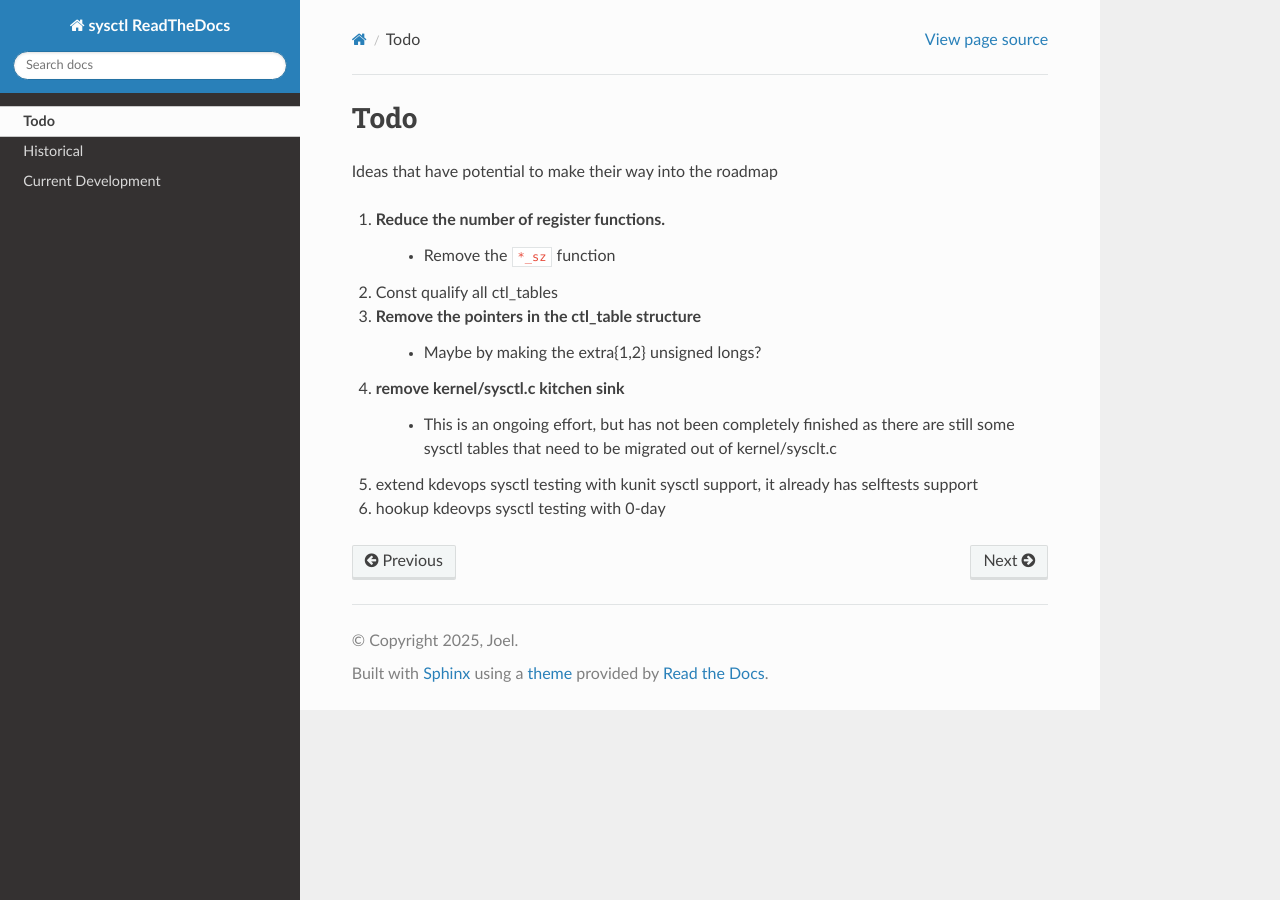
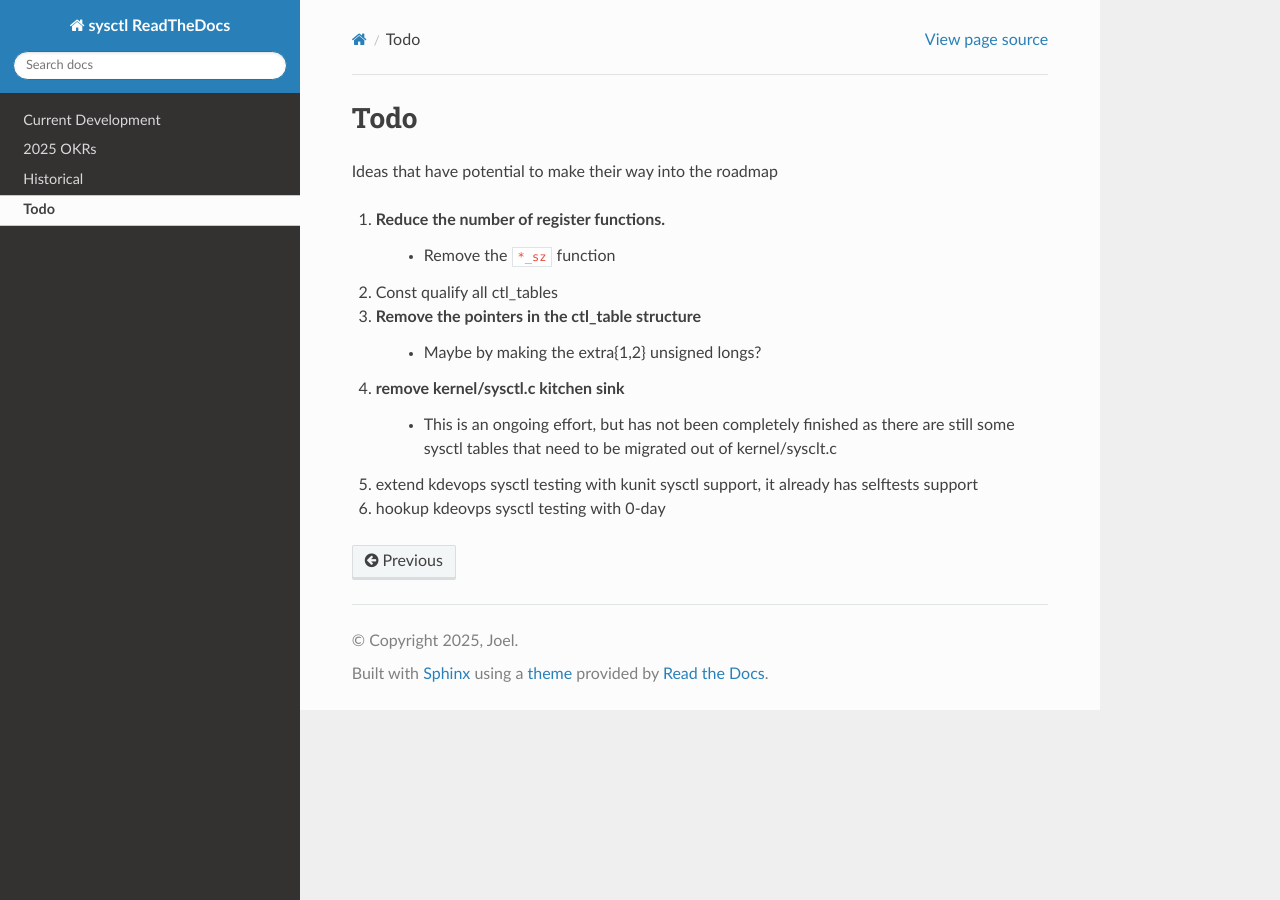
Before and after one commit to Joelgranados/sysctl_dev_rtd, a Sphinx documentation site: the page built from docs/todo.rst, in a window 1280 px wide. Built offline with Sphinx 7.4.7 and the Read the Docs theme 3.1.0, drawn with Linux system fonts in a browser that asks for light colours.

Commit message:
Reorder the index
Signed-off-by: Joel Granados <joel.granados@kernel.org>

```diff
--- a/docs/index.rst
+++ b/docs/index.rst
@@ -9,6 +9,7 @@ Contents
 
 .. toctree::
 
+   Current Development <current>
+   2025 OKRs <OKRs25>
+   Historical <historical>
    Todo <todo>
-   Historical <historical>
-   Current Development <current>
```
